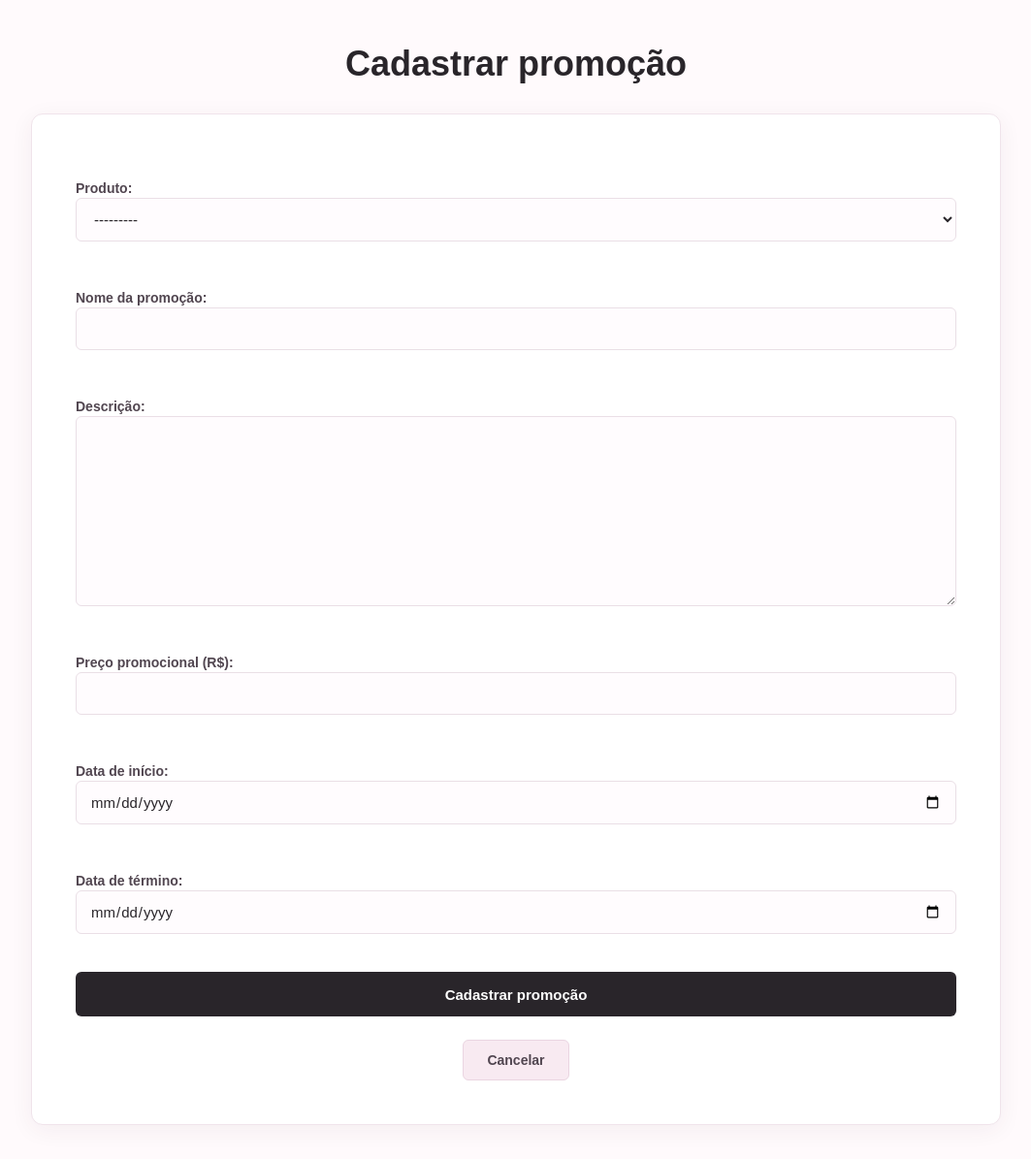
After one commit to mpadilhadesouza58-spec/mafebeautyatu, a Django app: page /produtos/promocoes/nova/ in a window 1280 px wide. The commit adds this page. Shown: the whole page at 97% size, without its empty margins (108-1171 px from the left). Run offline with Django 5.2, Linux system fonts and the light colour scheme; data that the repository does not hold is empty.

Commit message:
Implementado o cadastro de promoções, com formulário próprio, modelo integrado ao Django e configuração das URLs. Também foi adicionado o botão para acessar o cadastro de promoções na página de produtos.

```diff
--- a/produtos/forms.py
+++ b/produtos/forms.py
@@ -1,8 +1,49 @@
 from django import forms
-from .models import Produto
+from .models import Produto, Promocao
 
 
 class ProdutoForm(forms.ModelForm):
+    categoria = forms.ChoiceField(
+        choices=[
+            ('', 'Selecione uma categoria'),
+            ('Rosto', 'Rosto'),
+            ('Olhos', 'Olhos'),
+            ('Lábios', 'Lábios'),
+        ],
+        label='Categoria',
+        widget=forms.Select(attrs={
+            'class': 'campo-categoria'
+        }),
+        initial=''
+    )
+
     class Meta:
         model = Produto
         fields = ['nome', 'descricao', 'preco', 'categoria', 'estoque']
+
+
+class PromocaoForm(forms.ModelForm):
+    class Meta:
+        model = Promocao
+        fields = [
+            'produto',
+            'titulo',
+            'descricao',
+            'preco_promocional',
+            'data_inicio',
+            'data_fim',
+        ]
+
+        labels = {
+            'produto': 'Produto',
+            'titulo': 'Nome da promoção',
+            'descricao': 'Descrição',
+            'preco_promocional': 'Preço promocional (R$)',
+            'data_inicio': 'Data de início',
+            'data_fim': 'Data de término',
+        }
+
+        widgets = {
+            'data_inicio': forms.DateInput(attrs={'type': 'date'}),
+            'data_fim': forms.DateInput(attrs={'type': 'date'}),
+        }
--- a/produtos/models.py
+++ b/produtos/models.py
@@ -10,3 +10,22 @@ class Produto(models.Model):
 
     def __str__(self):
         return self.nome
+
+
+class Promocao(models.Model):
+    produto = models.ForeignKey(
+        Produto,
+        on_delete=models.CASCADE,
+        related_name='promocoes'
+    )
+    titulo = models.CharField(max_length=100)
+    descricao = models.TextField(blank=True)
+    preco_promocional = models.DecimalField(
+        max_digits=10,
+        decimal_places=2
+    )
+    data_inicio = models.DateField()
+    data_fim = models.DateField()
+
+    def __str__(self):
+        return self.titulo
--- a/produtos/templates/produtos/produto_list.html
+++ b/produtos/templates/produtos/produto_list.html
@@ -6,16 +6,20 @@
     <meta name="viewport" content="width=device-width, initial-scale=1.0">
 
     <title>Produtos - MafeBeauty</title>
+    <link rel="stylesheet" href="{% static 'css/produtos.css' %}">
 </head>
 
 <body>
 
     <h1>Produtos</h1>
 
-    <a href="{% url 'produto_novo' %}">
+    <a href="{% url 'produto_novo' %}" class="botao-cadastro">
         Cadastrar novo produto
     </a>
 
+    <a href="{% url 'promocao_nova' %}" class="botao-cadastro">
+    Cadastrar promoção
+    </a>
     <form method="get">
         <input
             type="text"
--- /dev/null
+++ b/produtos/templates/produtos/promocao_form.html
@@ -0,0 +1,24 @@
+{% load static %}
+<!DOCTYPE html>
+<html lang="pt-br">
+<head>
+    <meta charset="UTF-8">
+    <meta name="viewport" content="width=device-width, initial-scale=1.0">
+    <title>Cadastrar promoção - MafeBeauty</title>
+    <link rel="stylesheet" href="{% static 'css/produtos.css' %}">
+</head>
+<body>
+    <h1>Cadastrar promoção</h1>
+
+    <form method="post">
+        {% csrf_token %}
+        {{ form.as_p }}
+
+        <button type="submit">Cadastrar promoção</button>
+
+        <a href="{% url 'produto_lista' %}">
+            Cancelar
+        </a>
+    </form>
+</body>
+</html>
--- a/produtos/urls.py
+++ b/produtos/urls.py
@@ -5,6 +5,7 @@ from .views import (
     ProdutoCreateView,
     ProdutoUpdateView,
     ProdutoDeleteView,
+    PromocaoCreateView,
 )
 
 urlpatterns = [
@@ -13,4 +14,5 @@ urlpatterns = [
     path('<int:pk>/', ProdutoDetailView.as_view(), name='produto_detalhe'),
     path('<int:pk>/editar/', ProdutoUpdateView.as_view(), name='produto_editar'),
     path('<int:pk>/excluir/', ProdutoDeleteView.as_view(), name='produto_excluir'),
+    path('promocoes/nova/', PromocaoCreateView.as_view(), name='promocao_nova'),
 ]
--- a/produtos/views.py
+++ b/produtos/views.py
@@ -1,8 +1,14 @@
 from django.urls import reverse_lazy
-from django.views.generic import ListView, DetailView, CreateView, UpdateView, DeleteView
+from django.views.generic import (
+    ListView,
+    DetailView,
+    CreateView,
+    UpdateView,
+    DeleteView,
+)
 
-from .models import Produto
-from .forms import ProdutoForm
+from .models import Produto, Promocao
+from .forms import ProdutoForm, PromocaoForm
 
 
 class ProdutoListView(ListView):
@@ -46,3 +52,10 @@ class ProdutoDeleteView(DeleteView):
     model = Produto
     template_name = 'produtos/produto_confirm_delete.html'
     success_url = reverse_lazy('produto_lista')
+
+
+class PromocaoCreateView(CreateView):
+    model = Promocao
+    form_class = PromocaoForm
+    template_name = 'produtos/promocao_form.html'
+    success_url = reverse_lazy('produto_lista')
--- /dev/null
+++ b/static/css/produtos.css
@@ -0,0 +1,376 @@
+* {
+    box-sizing: border-box;
+}
+
+body {
+    margin: 0;
+    padding: 0;
+    min-height: 100vh;
+    background-color: #FFFAFC;
+    color: #29252A;
+    font-family: Arial, Helvetica, sans-serif;
+    font-size: 15px;
+}
+
+a {
+    color: #514650;
+    text-decoration: none;
+    transition: 0.2s ease;
+}
+
+a:hover {
+    color: #BD7E9C;
+}
+
+/* =========================================
+   LISTAGEM DE PRODUTOS
+   ========================================= */
+
+body > h1 {
+    text-align: center;
+    font-size: 32px;
+    font-weight: 700;
+    margin: 45px 20px 30px;
+}
+
+body > a {
+    display: table;
+    margin: 0 auto 25px;
+    padding: 12px 20px;
+    background-color: #29252A;
+    color: #FFFFFF;
+    border-radius: 5px;
+    font-size: 14px;
+}
+
+body > a:hover {
+    background-color: #514650;
+    color: #FFFFFF;
+}
+
+body > form:not(:has(textarea)) {
+    display: flex;
+    justify-content: center;
+    align-items: center;
+    flex-wrap: wrap;
+    gap: 10px;
+    margin: 25px auto;
+    padding: 0 20px;
+}
+
+body > form input[type="text"] {
+    width: 320px;
+    max-width: 100%;
+    padding: 12px 15px;
+    border: 1px solid #F0E4EB;
+    border-radius: 5px;
+    background-color: #FFFFFF;
+    color: #29252A;
+}
+
+body > form button {
+    padding: 12px 20px;
+    border: none;
+    border-radius: 5px;
+    background-color: #29252A;
+    color: #FFFFFF;
+    cursor: pointer;
+}
+
+body > form button:hover {
+    background-color: #514650;
+}
+
+body > hr {
+    border: none;
+    border-top: 1px solid #F2E8EE;
+    margin: 30px 5%;
+}
+
+/* Cartões de produtos */
+body > div {
+    display: inline-block;
+    vertical-align: top;
+    width: 27%;
+    min-height: 260px;
+    margin: 15px 2.8%;
+    padding: 25px;
+    background-color: #FFFFFF;
+    border: 1px solid #F4EAF0;
+    border-radius: 8px;
+    box-shadow: 0 3px 12px rgba(60, 35, 50, 0.03);
+    transition: transform 0.2s ease, box-shadow 0.2s ease;
+}
+
+body > div:hover {
+    transform: translateY(-3px);
+    box-shadow: 0 8px 22px rgba(60, 35, 50, 0.08);
+}
+
+body > div h2 {
+    margin-top: 0;
+    margin-bottom: 15px;
+    font-size: 20px;
+    color: #29252A;
+}
+
+body > div p {
+    color: #777078;
+    font-size: 14px;
+    line-height: 1.7;
+    overflow-wrap: anywhere;
+}
+
+body > div p strong {
+    color: #514650;
+}
+
+body > div a {
+    display: inline-block;
+    margin: 8px 8px 0 0;
+    font-size: 13px;
+}
+
+body > div a:first-of-type {
+    padding: 9px 13px;
+    background-color: #29252A;
+    color: #FFFFFF;
+    border-radius: 5px;
+}
+
+body > div a:first-of-type:hover {
+    background-color: #514650;
+}
+
+/* Mensagem quando não há produtos */
+body > p {
+    margin: 35px auto;
+    padding: 30px 20px;
+    max-width: 650px;
+    text-align: center;
+    background-color: #FFF0F6;
+    border-radius: 8px;
+    color: #514650;
+}
+
+/* =========================================
+   FORMULÁRIO DE CADASTRO E EDIÇÃO
+   ========================================= */
+
+body:has(textarea) {
+    min-height: 100vh;
+    padding: 35px 5%;
+    background-color: #FFFAFC;
+}
+
+/* Título do formulário */
+body:has(textarea) h1 {
+    text-align: center;
+    font-size: clamp(26px, 3vw, 36px);
+    margin: 10px auto 30px;
+    color: #29252A;
+}
+
+/* Cartão do formulário */
+body:has(textarea) form {
+    display: flex;
+    flex-direction: column;
+    align-items: stretch;
+    gap: 12px;
+
+    width: 100%;
+    max-width: 1000px;
+    margin: 0 auto;
+    padding: clamp(22px, 4vw, 45px);
+
+    background-color: #FFFFFF;
+    border: 1px solid #F0E4EB;
+    border-radius: 12px;
+    box-shadow: 0 5px 24px rgba(60, 35, 50, 0.06);
+}
+
+/* Rótulos dos campos */
+body:has(textarea) form label {
+    display: block;
+    margin: 8px 0 2px;
+    color: #514650;
+    font-size: 14px;
+    font-weight: 600;
+}
+
+/* Campos de entrada */
+body:has(textarea) form input:not([type="hidden"]):not([type="submit"]),
+body:has(textarea) form textarea,
+body:has(textarea) form select {
+    display: block;
+    width: 100%;
+    min-height: 44px;
+    padding: 12px 14px;
+
+    background-color: #FFFCFE;
+    color: #29252A;
+    border: 1px solid #EADFE6;
+    border-radius: 6px;
+
+    font-family: Arial, Helvetica, sans-serif;
+    font-size: 15px;
+}
+
+/* Campo de descrição */
+body:has(textarea) form textarea {
+    min-height: 150px;
+    resize: vertical;
+}
+
+/* Lista de categorias */
+body:has(textarea) form select {
+    cursor: pointer;
+}
+
+/* Destaque ao selecionar os campos */
+body:has(textarea) form input:focus,
+body:has(textarea) form textarea:focus,
+body:has(textarea) form select:focus {
+    outline: none;
+    border-color: #D4A1B8;
+    box-shadow: 0 0 0 3px rgba(212, 161, 184, 0.15);
+}
+
+/* Botão de cadastrar ou salvar */
+body:has(textarea) form button,
+body:has(textarea) form input[type="submit"],
+body:has(textarea) form button[type="submit"] {
+    display: block;
+    width: 100%;
+    min-height: 46px;
+    margin-top: 12px;
+    padding: 13px 18px;
+
+    background-color: #29252A;
+    color: #FFFFFF;
+    border: none;
+    border-radius: 6px;
+
+    font-size: 15px;
+    font-weight: 600;
+    cursor: pointer;
+    transition: background-color 0.2s ease;
+}
+
+body:has(textarea) form button:hover,
+body:has(textarea) form input[type="submit"]:hover {
+    background-color: #514650;
+}
+
+/* Botão Cancelar */
+body:has(textarea) a {
+    display: block;
+    width: fit-content;
+    max-width: 100%;
+    margin: 12px auto 0;
+    padding: 12px 24px;
+
+    background-color: #F8EAF1;
+    color: #514650;
+    border: 1px solid #EAD5E1;
+    border-radius: 6px;
+
+    text-align: center;
+    text-decoration: none;
+    font-size: 14px;
+    font-weight: 600;
+}
+
+body:has(textarea) a:hover {
+    background-color: #F0DCE7;
+    color: #29252A;
+}
+
+/* =========================================
+   RESPONSIVIDADE
+   ========================================= */
+
+@media (max-width: 900px) {
+    body > div {
+        width: 42%;
+        margin: 15px 3.5%;
+    }
+}
+
+@media (max-width: 600px) {
+    body > h1 {
+        font-size: 27px;
+        margin-top: 30px;
+    }
+
+    body > div {
+        display: block;
+        width: auto;
+        min-height: auto;
+        margin: 18px 16px;
+        padding: 22px;
+    }
+
+    body > form:not(:has(textarea)) {
+        align-items: stretch;
+    }
+
+    body > form input[type="text"] {
+        width: 100%;
+    }
+
+    body > form button {
+        width: 100%;
+    }
+
+    body:has(textarea) {
+        padding: 25px 14px;
+    }
+
+    body:has(textarea) form {
+        padding: 22px 18px;
+    }
+
+    body:has(textarea) form textarea {
+        min-height: 120px;
+    }
+}
+/* Botões de cadastro lado a lado */
+
+.botoes-cadastro {
+    display: flex;
+    justify-content: center;
+    align-items: center;
+    flex-wrap: wrap;
+    gap: 15px;
+    margin: 25px auto;
+}
+
+.botoes-cadastro .botao-cadastro {
+    display: inline-block;
+    padding: 13px 22px;
+    background-color: #29252A;
+    color: #FFFFFF;
+    border-radius: 6px;
+    text-decoration: none;
+    text-align: center;
+    font-size: 14px;
+    transition: background-color 0.2s ease;
+}
+
+.botoes-cadastro .botao-cadastro:hover {
+    background-color: #514650;
+    color: #FFFFFF;
+}
+
+@media (max-width: 480px) {
+    .botoes-cadastro {
+        flex-direction: column;
+        padding: 0 20px;
+    }
+
+    .botoes-cadastro .botao-cadastro {
+        width: 100%;
+        box-sizing: border-box;
+    }
+}
```
Also changed, not shown: produtos/templates/produtos/produto_form.html (+2 -9 lines).
